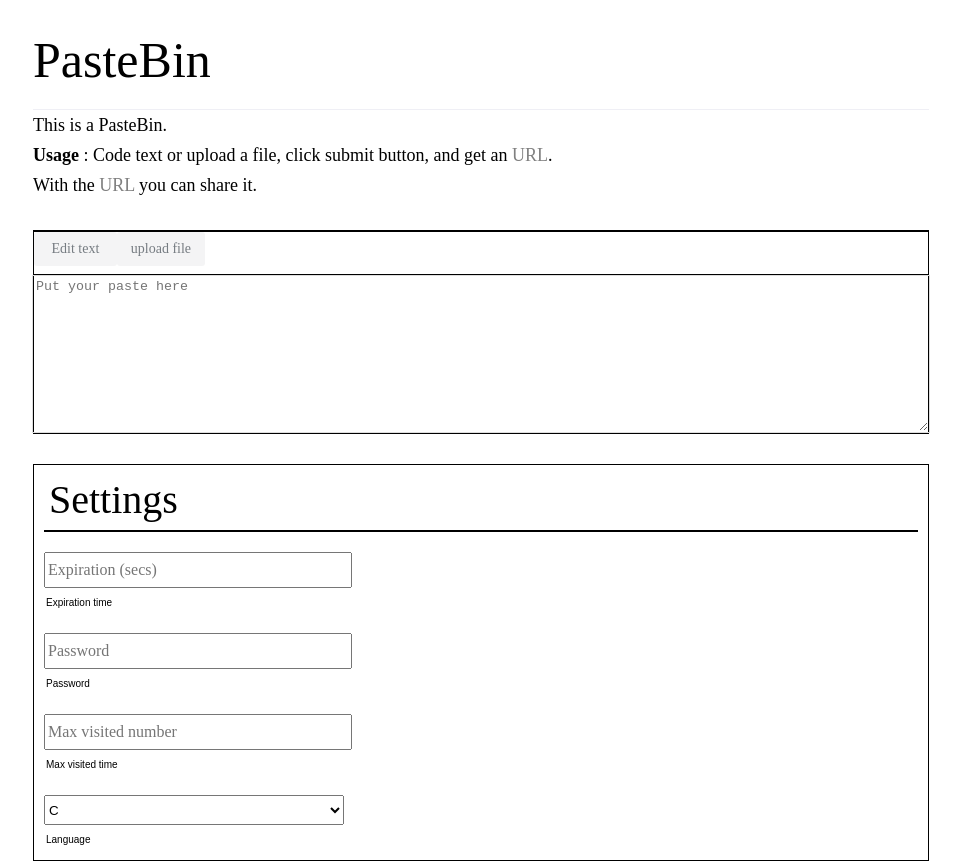
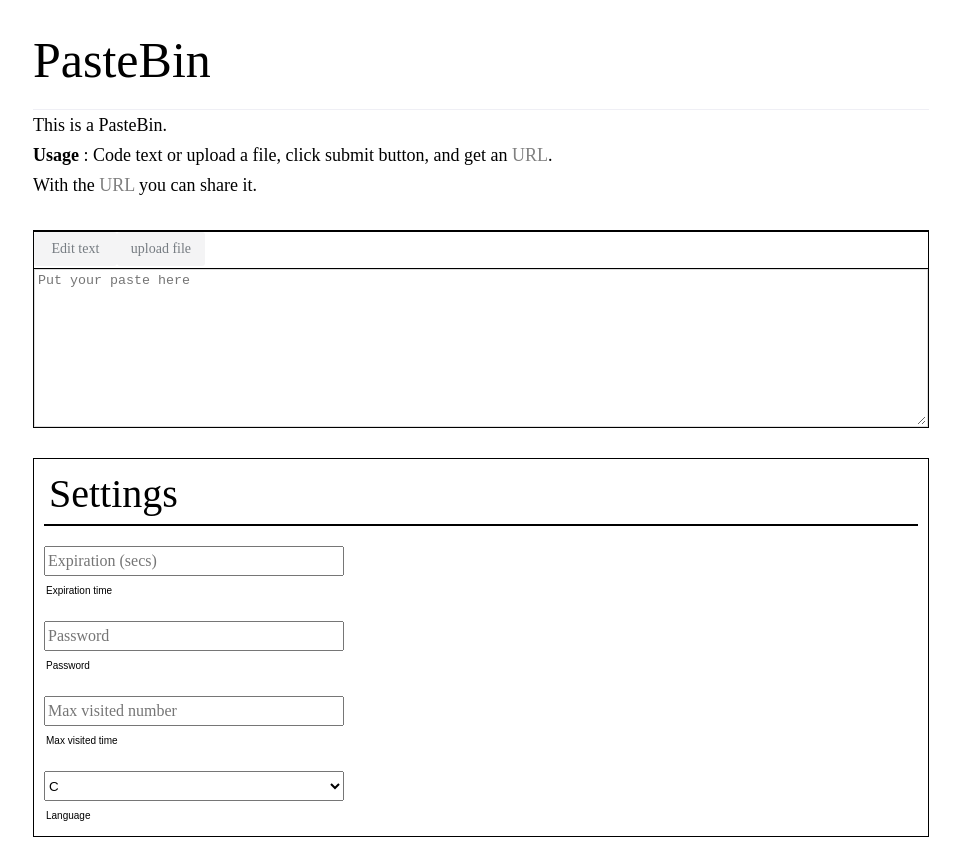
Before and after one commit to TURING132/Pastebin00, a Vue app: page / in a window 1280 px wide. Shown: the top 862 px of the page, without its empty margins (159-1120 px from the left). Built offline with nearby package versions, Linux system fonts and the light colour scheme.

Commit message:
Add some CSS

```diff
--- a/src/components/Main.vue
+++ b/src/components/Main.vue
@@ -35,6 +35,7 @@
         flex-direction: row;
 
         width: 100%;
+        height:36px;
 
         border:1px solid black;
     }
@@ -43,6 +44,7 @@
         display: flex;
 
         padding:1px;
+        box-sizing: border-box;
         border: 1px rgb(221, 221, 221) solid;
     }
     textarea{
--- a/src/components/Setting.vue
+++ b/src/components/Setting.vue
@@ -82,5 +82,6 @@
 #setting-panel>div>input,select{
     width: 300px;
     height: 30px;
+    box-sizing: border-box;
 }
 </style>
```
Also changed, not shown: src/components/UploadButton.vue (line endings or trailing spaces).
